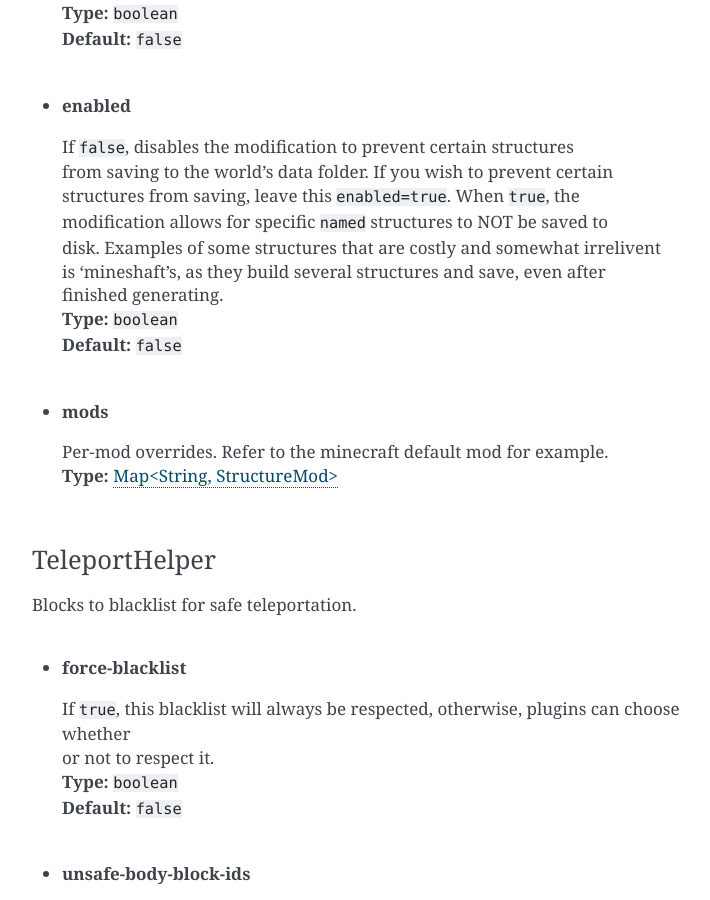
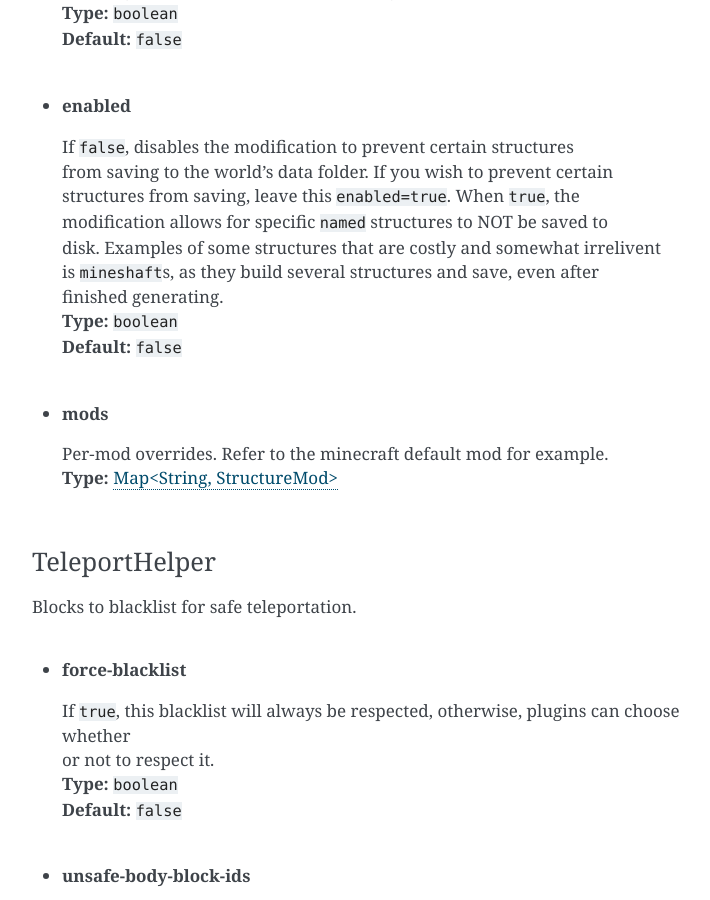
Before and after one commit to SpongePowered/SpongeDocs, a Sphinx documentation site: the page built from source/server/getting-started/configuration/sponge-conf.rst, in a window 1280 px wide and 900 px high, scrolled down 35220 px. Shown: the whole window, without its empty margins (388-1098 px from the left). Built offline with Sphinx 7.4.7, drawn with Linux system fonts in a browser that asks for light colours; pages that are not in the unit, such as notebooks, are missing from menus.

Commit message:
Capture one more case for highlighting

```diff
--- a/source/server/getting-started/configuration/sponge-conf.rst
+++ b/source/server/getting-started/configuration/sponge-conf.rst
@@ -1519,7 +1519,7 @@ StructureSave
   | structures from saving, leave this ``enabled=true``. When ``true``, the
   | modification allows for specific ``named`` structures to NOT be saved to
   | disk. Examples of some structures that are costly and somewhat irrelivent
-  | is 'mineshaft's, as they build several structures and save, even after
+  | is ``mineshaft``\s, as they build several structures and save, even after
   | finished generating.
   | **Type:** ``boolean``
   | **Default:** ``false``
```
Also changed, not shown: 1 other file.
